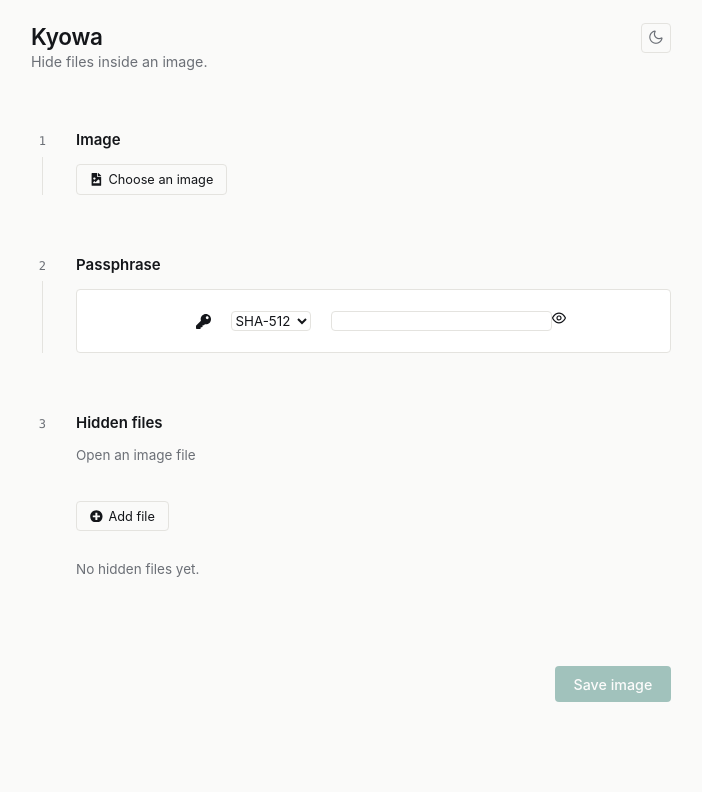
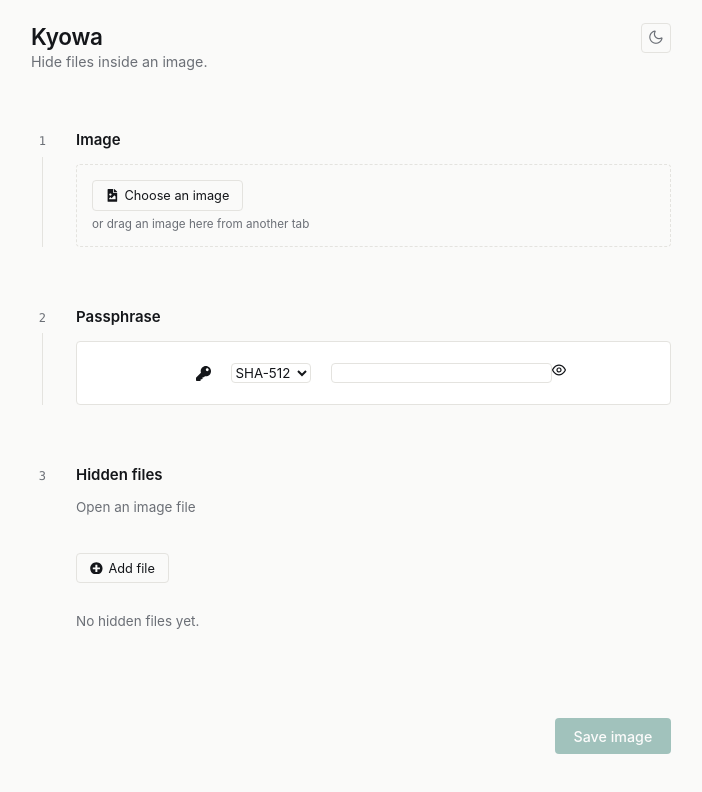
Before and after one commit to JunOyag/Kyowa, a React (Vite) app: page / in a window 1280 px wide. Shown: the top 792 px of the page, without its empty margins (289-991 px from the left). Built offline with nearby package versions, Linux system fonts and the light colour scheme.

Commit message:
Added Drag'n Drop

```diff
--- a/src/App.css
+++ b/src/App.css
@@ -740,3 +740,25 @@ button {
 .capacity-gauge-scale-mark {
   transform: translateX(-50%);
 }
+
+.image-dropzone {
+  display: flex;
+  flex-direction: column;
+  align-items: flex-start;
+  gap: 0.4rem;
+  padding: var(--space-2);
+  border: 1px dashed var(--color-border);
+  border-radius: var(--radius);
+  transition: border-color 0.15s ease, background-color 0.15s ease;
+}
+
+.image-dropzone--active {
+  border-color: var(--color-accent);
+  background-color: var(--color-warning-soft);
+}
+
+.image-dropzone-hint {
+  margin: 0;
+  font-size: 0.78rem;
+  color: var(--color-text-muted);
+}
--- a/src/components/ImagePanel.jsx
+++ b/src/components/ImagePanel.jsx
@@ -7,6 +7,7 @@ import CarrierFactoryInstance from '../service/CarrierFactory.ts';
 const ImagePanel = ({ callback }) => {
   const [previewUrl, setPreviewUrl] = useState('');
   const [lastFile, setLastFile] = useState(null);
+  const [isDraggingOver, setIsDraggingOver] = useState(false);
 
   const mimeTypes = CarrierFactoryInstance.getAllMimeTypes().join(",");
 
@@ -18,9 +19,10 @@ const ImagePanel = ({ callback }) => {
     }
   }
 
-  function handleImageChange(event) {
-    const file = event.target.files[0];
-    if (file) {
+  function processFile(file) {
+    if (!file) {
+      return;
+    }
 
     if (CarrierFactoryInstance.getAllMimeTypes().filter((e) => file.type === e).length === 0) {
       alert("Image mime type is not valid.");
@@ -36,12 +38,53 @@ const ImagePanel = ({ callback }) => {
     reader.readAsDataURL(file);
 
     callParent(file);
+  }
 
+  function handleImageChange(event) {
+    const file = event.target.files[0];
+    processFile(file);
+    // Permet de resélectionner le même fichier (input file ne redéclenche
+    // pas onChange si la valeur ne change pas).
+    event.target.value = '';
   }
+
+  function handleDragOver(event) {
+    // Indispensable : sans ça, le navigateur refuse le drop par défaut.
+    event.preventDefault();
+    event.dataTransfer.dropEffect = 'copy';
+    setIsDraggingOver(true);
+  }
+
+  function handleDragLeave(event) {
+    event.preventDefault();
+    setIsDraggingOver(false);
+  }
+
+  function handleDrop(event) {
+    event.preventDefault();
+    setIsDraggingOver(false);
+
+    const file = event.dataTransfer.files && event.dataTransfer.files[0];
+    if (!file) {
+      // L'image glissée n'a pas pu être matérialisée en fichier par le
+      // navigateur (cas rare : certains navigateurs/certaines images
+      // cross-origin très restreintes). On informe plutôt que d'échouer
+      // silencieusement.
+      alert("Couldn't read the dropped image. Try dragging it into a separate Kyowa tab, or save it locally and use \"Choose an image\" instead.");
+      return;
+    }
+
+    processFile(file);
   }
 
   return (
     <div className="image-panel">
+      <div
+        className={isDraggingOver ? 'image-dropzone image-dropzone--active' : 'image-dropzone'}
+        onDragOver={handleDragOver}
+        onDragLeave={handleDragLeave}
+        onDrop={handleDrop}
+      >
         <label className="btn-secondary image-choose-btn" htmlFor="imageUpload">
           <FaFileImage />
           {previewUrl ? 'Choose a different image' : 'Choose an image'}
@@ -53,6 +96,8 @@ const ImagePanel = ({ callback }) => {
             onChange={handleImageChange}
           />
         </label>
+        <p className="image-dropzone-hint">or drag an image here from another tab</p>
+      </div>
 
       {previewUrl && (
         <div className="image-preview">
```
Lines whose indentation alone changed are shown as unchanged.
